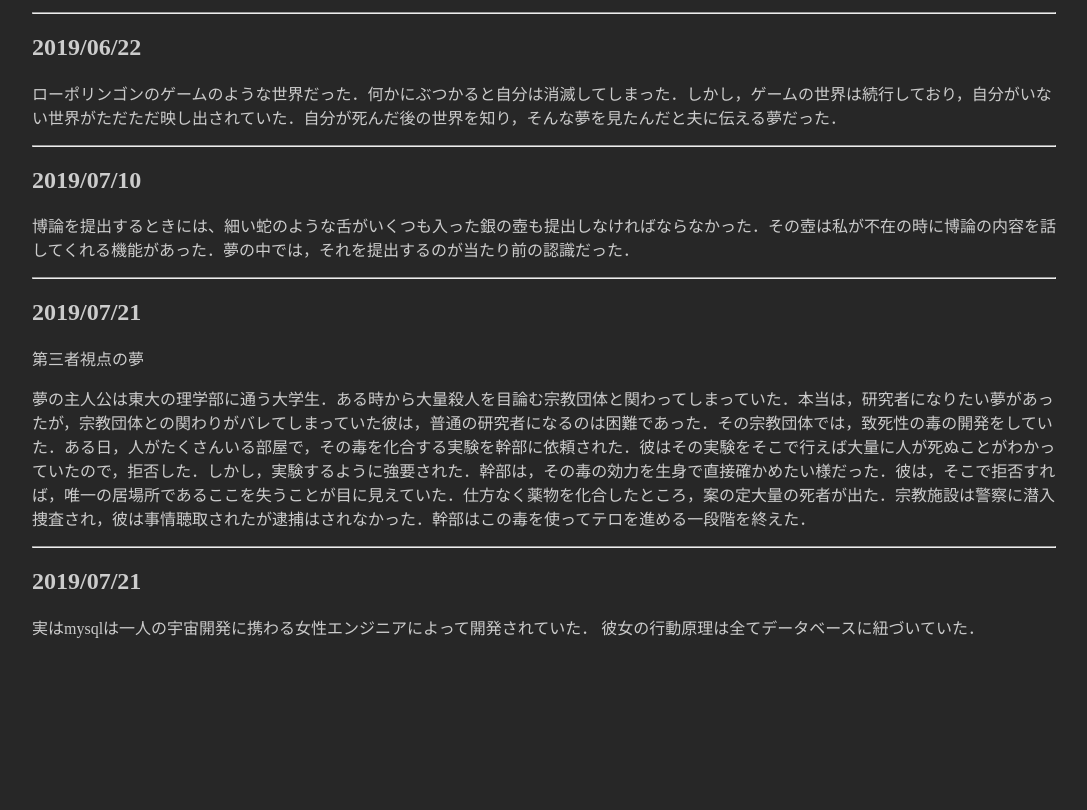
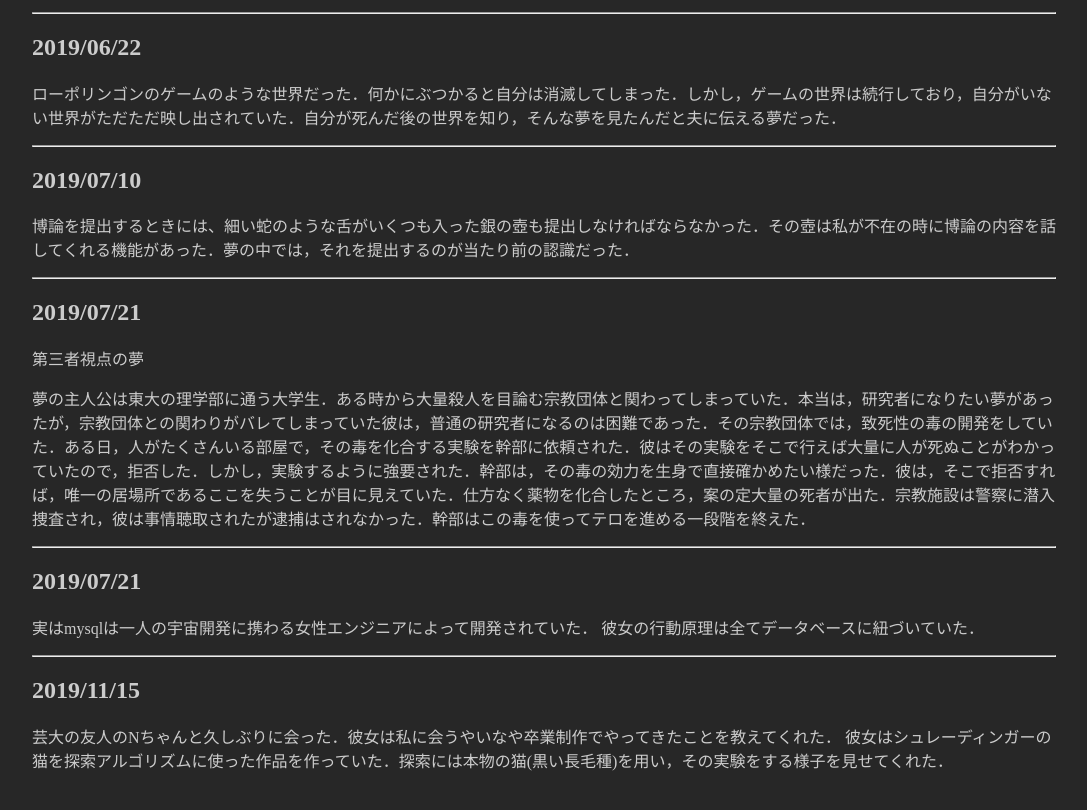
Before and after one commit to hihumi-riku/hihumi-riku.github.io, a Jekyll site: the page built from _posts/2019-01-25-dream_2019.md, in a window 1280 px wide and 900 px high, scrolled down 1101 px. Shown: the top 810 px of the window, without its empty margins (96-1183 px from the left). Built offline with Jekyll 4.4.1, drawn with Linux system fonts in a browser that asks for light colours; before the commit the page ends 1868 px from its top, so only the background shows below that.

Commit message:
Added a content

```diff
--- a/_posts/2019-01-25-dream_2019.md
+++ b/_posts/2019-01-25-dream_2019.md
@@ -77,3 +77,11 @@ title: 2019年の夢日記
 
 実はmysqlは一人の宇宙開発に携わる女性エンジニアによって開発されていた．
 彼女の行動原理は全てデータベースに紐づいていた．
+
+---
+<a id="9"></a>
+<a href="#9"></a>
+## 2019/11/15
+
+芸大の友人のNちゃんと久しぶりに会った．彼女は私に会うやいなや卒業制作でやってきたことを教えてくれた．
+彼女はシュレーディンガーの猫を探索アルゴリズムに使った作品を作っていた．探索には本物の猫(黒い長毛種)を用い，その実験をする様子を見せてくれた．
```
